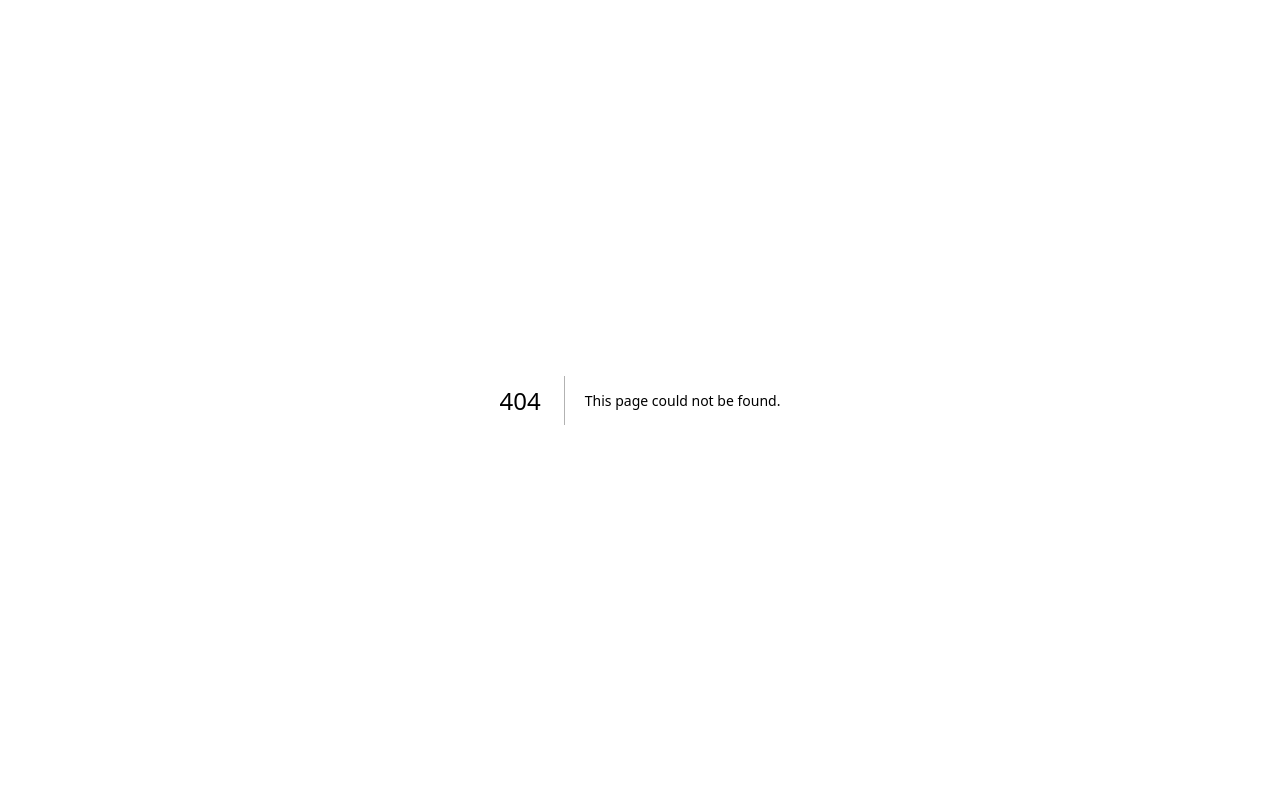
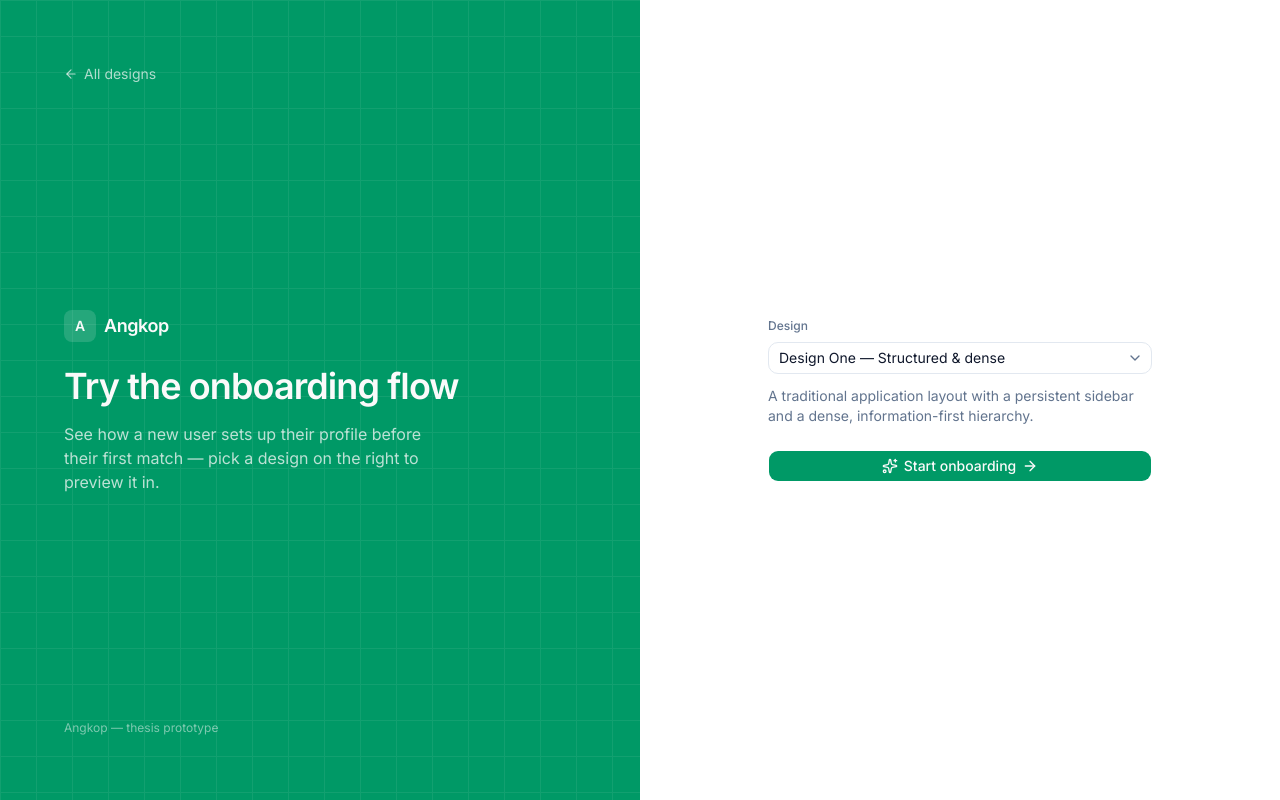
Before and after one commit to JPAVictoria/sandbox-designs, a Next.js app: page /onboarding/hub-split in a window 1280 px wide. Before the commit this address had no page. Built offline with nearby package versions, Linux system fonts and the light colour scheme.

Commit message:
feat: add split-screen onboarding hub layout

```diff
--- /dev/null
+++ b/app/(main)/onboarding/hub-split/page.js
@@ -0,0 +1,123 @@
+"use client";
+
+import { useState } from "react";
+import Link from "next/link";
+import { useRouter } from "next/navigation";
+import { ArrowLeft, ArrowRight, Sparkles } from "lucide-react";
+import { Button } from "@/components/ui/button";
+import {
+  Select,
+  SelectContent,
+  SelectItem,
+  SelectTrigger,
+  SelectValue,
+} from "@/components/ui/select";
+
+const DESIGNS = [
+  {
+    slug: "design-one",
+    name: "Design One",
+    tagline: "Structured & dense",
+    description:
+      "A traditional application layout with a persistent sidebar and a dense, information-first hierarchy.",
+  },
+  {
+    slug: "design-two",
+    name: "Design Two",
+    tagline: "Visual & discovery-first",
+    description:
+      "An icon-rail navigation with a visual, content-forward layout — spotlight cards and radial match scores.",
+  },
+  {
+    slug: "design-three",
+    name: "Design Three",
+    tagline: "Calm & focused",
+    description:
+      "A top navigation bar with a centered single-column flow — one thing at a time, editorial and unhurried.",
+  },
+];
+
+export default function OnboardingHubSplitPage() {
+  const router = useRouter();
+  const [selected, setSelected] = useState(DESIGNS[0].slug);
+  const active = DESIGNS.find((d) => d.slug === selected) ?? DESIGNS[0];
+
+  return (
+    <div className="grid min-h-screen bg-background lg:grid-cols-2">
+      <div className="relative flex flex-col justify-between overflow-hidden bg-primary p-8 text-primary-foreground sm:p-12 lg:p-16">
+        <div
+          aria-hidden="true"
+          className="pointer-events-none absolute inset-0 opacity-[0.07]"
+          style={{
+            backgroundImage:
+              "linear-gradient(currentColor 1px, transparent 1px), linear-gradient(90deg, currentColor 1px, transparent 1px)",
+            backgroundSize: "36px 36px",
+          }}
+        />
+
+        <Link
+          href="/"
+          className="relative inline-flex w-fit items-center gap-1.5 text-sm text-primary-foreground/70 hover:text-primary-foreground"
+        >
+          <ArrowLeft className="size-3.5" />
+          All designs
+        </Link>
+
+        <div className="relative">
+          <div className="mb-6 inline-flex items-center gap-2">
+            <span className="flex size-8 items-center justify-center rounded-md bg-primary-foreground/15 text-sm font-semibold">
+              A
+            </span>
+            <span className="text-lg font-semibold tracking-tight">
+              Angkop
+            </span>
+          </div>
+          <h1 className="max-w-md text-3xl font-semibold tracking-tight sm:text-4xl">
+            Try the onboarding flow
+          </h1>
+          <p className="mt-4 max-w-sm text-sm text-primary-foreground/75 sm:text-base">
+            See how a new user sets up their profile before their first
+            match — pick a design on the right to preview it in.
+          </p>
+        </div>
+
+        <p className="relative text-xs text-primary-foreground/50">
+          Angkop — thesis prototype
+        </p>
+      </div>
+
+      <div className="flex flex-1 items-center justify-center p-8 sm:p-12 lg:p-16">
+        <div className="w-full max-w-sm">
+          <label className="mb-2 block text-xs font-medium text-muted-foreground">
+            Design
+          </label>
+          <Select value={selected} onValueChange={setSelected}>
+            <SelectTrigger className="w-full">
+              <SelectValue />
+            </SelectTrigger>
+            <SelectContent>
+              {DESIGNS.map((design) => (
+                <SelectItem key={design.slug} value={design.slug}>
+                  {design.name} — {design.tagline}
+                </SelectItem>
+              ))}
+            </SelectContent>
+          </Select>
+
+          <p className="mt-3 text-sm text-muted-foreground">
+            {active.description}
+          </p>
+
+          <Button
+            className="mt-6 w-full"
+            onClick={() => router.push(`/onboarding/${selected}`)}
+          >
+            <Sparkles className="size-4" />
+            Start onboarding
+            <ArrowRight className="size-4" />
+          </Button>
+        </div>
+      </div>
+    </div>
+  );
+}
```
